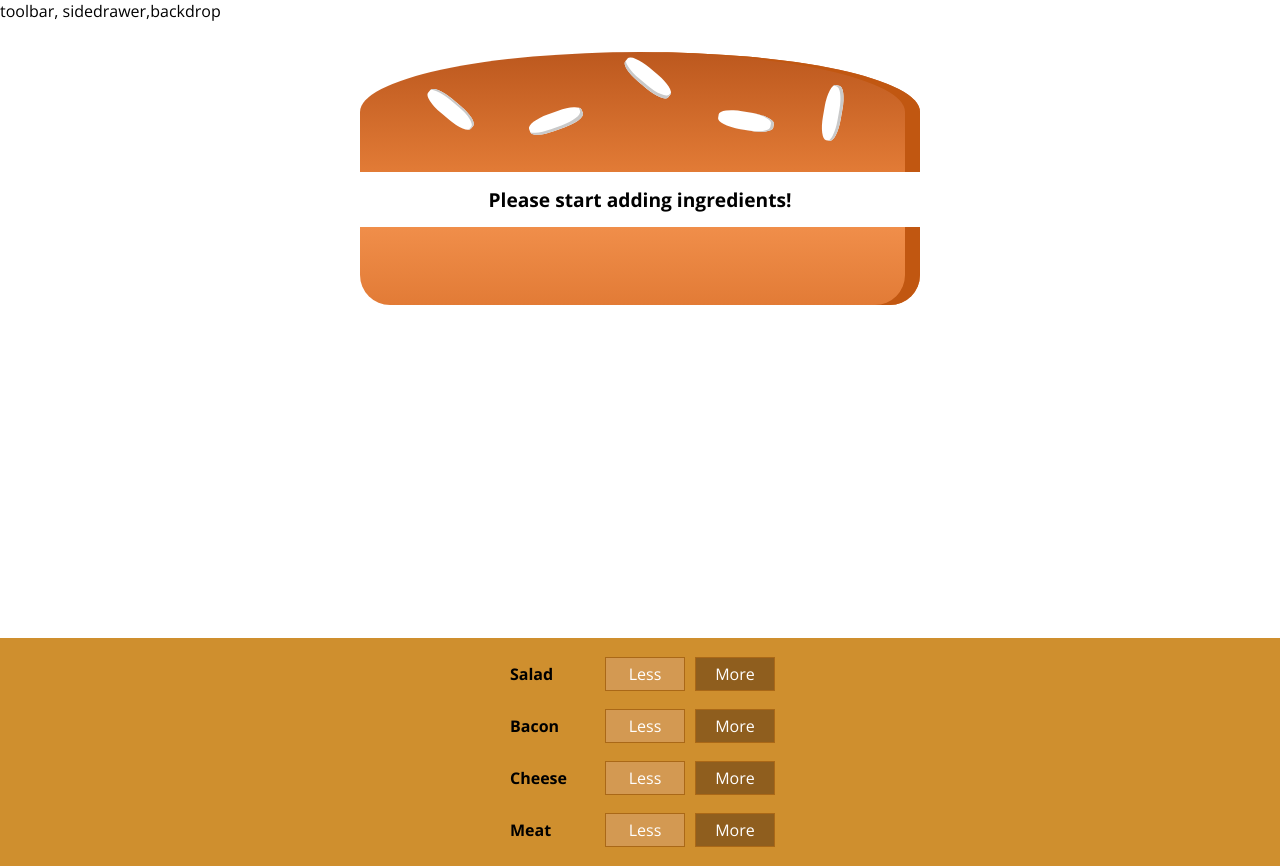
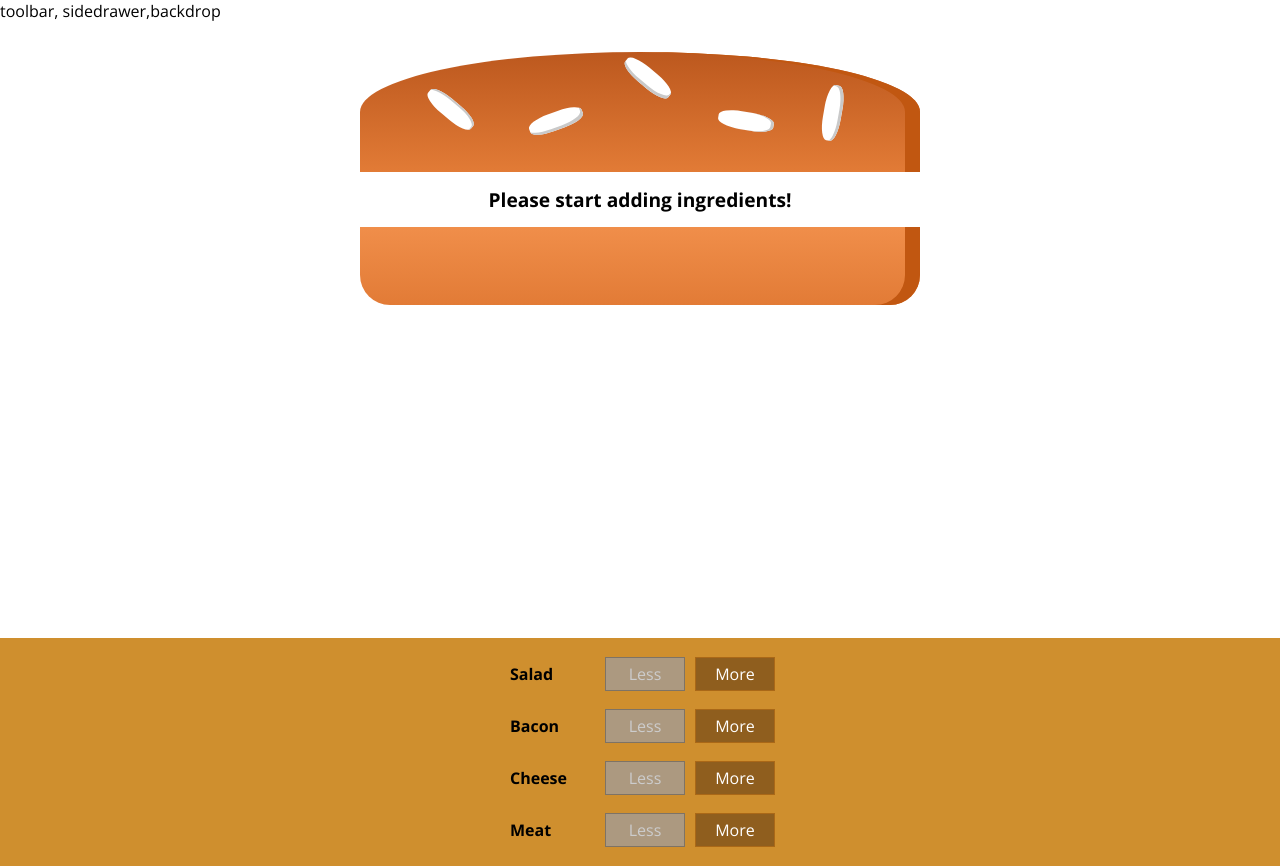
Before and after one commit to josebatista/my-burger, a React (Create React App) app: page / in a window 1280 px wide. Built offline with nearby package versions, Linux system fonts and the light colour scheme.

Commit message:
removing ingredients safely

```diff
--- a/src/components/Burger/BuildControls/BuildControl/BuildControl.js
+++ b/src/components/Burger/BuildControls/BuildControl/BuildControl.js
@@ -5,8 +5,13 @@
 const buildControl = (props) => (
     <div className={classes.BuildControl}>
         <div className={classes.Label}>{props.label}</div>
-        <button className={classes.Less}>Less</button>
-        <button className={classes.More} onClick={props.added}>More</button>
+        <button
+            className={classes.Less}
+            onClick={props.removed}
+            disabled={props.disabled}>Less</button>
+        <button
+            className={classes.More}
+            onClick={props.added}>More</button>
     </div>
 )
 
--- a/src/components/Burger/BuildControls/BuildControls.js
+++ b/src/components/Burger/BuildControls/BuildControls.js
@@ -15,8 +15,10 @@
         {controls.map(ctrl => (
             <BuildControl
                 key={ctrl.label}
+                disabled={props.disabled[ctrl.type]}
                 label={ctrl.label}
-                added={() => props.ingredientAdded(ctrl.type)} />
+                added={() => props.ingredientAdded(ctrl.type)}
+                removed={() => props.ingredientRemoved(ctrl.type)} />
         ))}
     </div>
 )
--- a/src/containers/BurgerBuilder/BurgerBuilder.js
+++ b/src/containers/BurgerBuilder/BurgerBuilder.js
@@ -38,16 +38,40 @@
     }
 
     removeIngredientHandler = (type) => {
+        const oldCount = this.state.ingredients[type]
 
+        if (oldCount <= 0) {
+            return;
+        }
+
+        const updatedCount = oldCount - 1
+        const updatedIngredients = {
+            ...this.state.ingredients
+        }
+        updatedIngredients[type] = updatedCount
+        const priceDeduction = INGREDIENT_PRICE[type]
+        const oldPrice = this.state.totalPrice
+        const newPrice = oldPrice - priceDeduction
+
+        this.setState({ totalPrice: newPrice, ingredients: updatedIngredients })
     }
 
     render() {
+        const disabledInfo = {
+            ...this.state.ingredients
+        }
+
+        for (let key in disabledInfo) {
+            disabledInfo[key] = disabledInfo[key] <= 0
+        }
 
         return (
             <Aux>
                 <Burger ingredients={this.state.ingredients} />
                 <BuildControls
-                    ingredientAdded={this.addIngredientHandler} />
+                    disabled={disabledInfo}
+                    ingredientAdded={this.addIngredientHandler}
+                    ingredientRemoved={this.removeIngredientHandler} />
             </Aux>
         )
 
```
